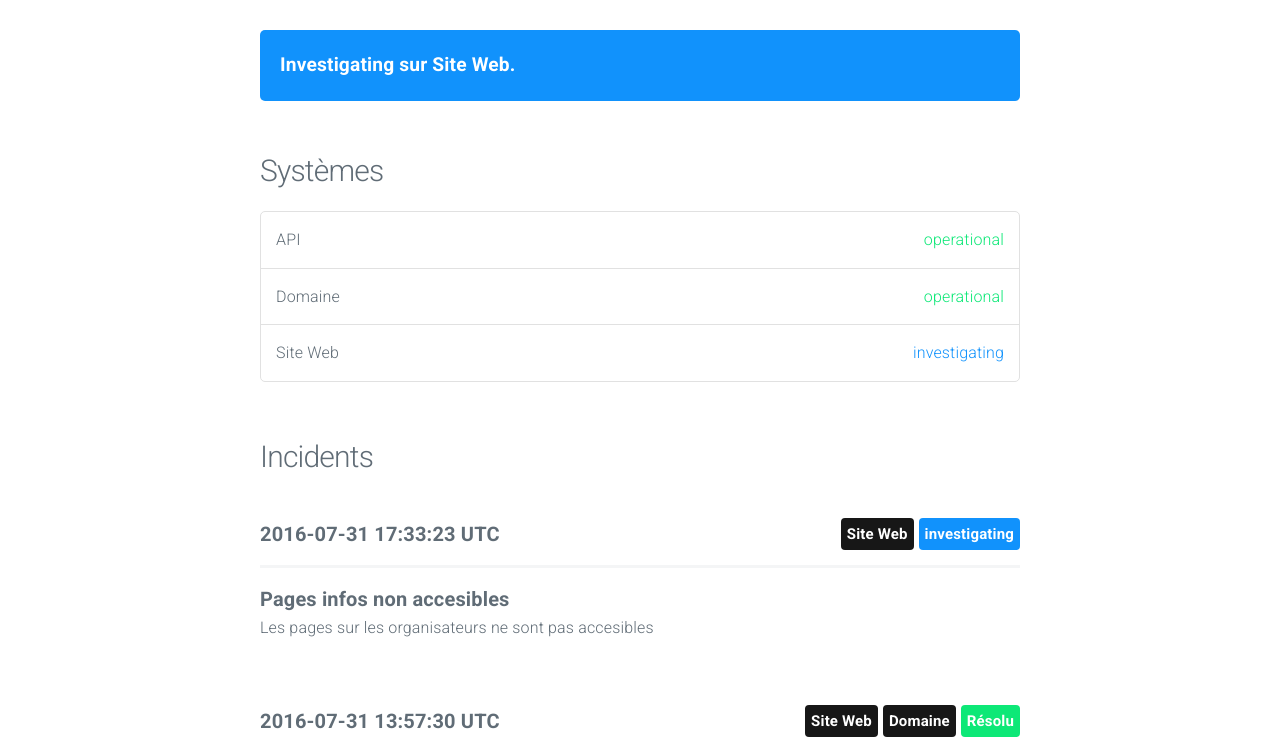
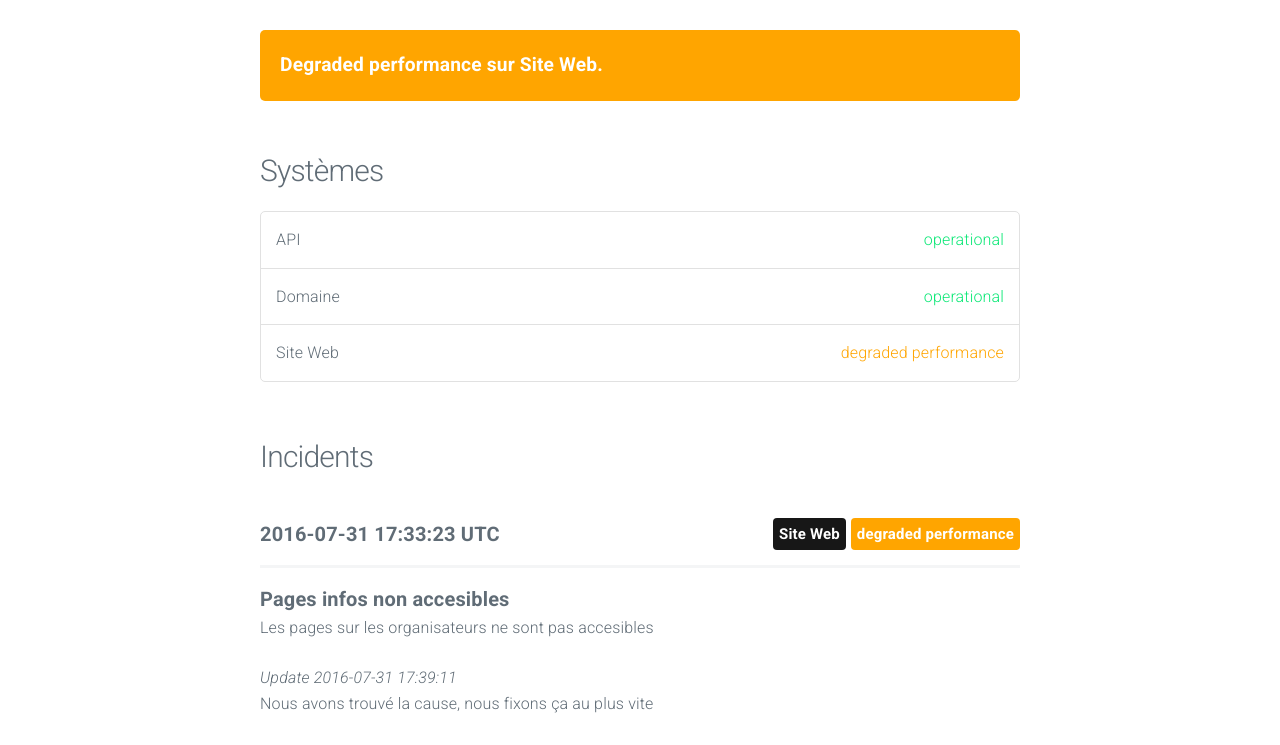
Before and after one commit to leonekmi/TwittoLabel, a plain HTML site: page index.html in a window 1280 px wide. Shown: the part 55-800 px from the top of the page. Drawn offline with nearby package versions, Linux system fonts and the light colour scheme.

Commit message:
update index

```diff
--- a/index.html
+++ b/index.html
@@ -32,8 +32,8 @@
 			<section class="container" id="main">
 
 
-					<div class="panel investigating">
-						Investigating sur Site Web.
+					<div class="panel degraded performance">
+						Degraded performance sur Site Web.
 					</div>
 
 
@@ -50,7 +50,7 @@
 					</li>
 
 					<li>
-						Site Web <span class="status investigating">investigating</span>
+						Site Web <span class="status degraded performance">degraded performance</span>
 					</li>
 
 				</ul>
@@ -62,7 +62,7 @@
 						<span class="date">2016-07-31 17:33:23 UTC</span>
 
 
-							<span class="label investigating float-right">investigating</span>
+							<span class="label degraded performance float-right">degraded performance</span>
 
 
 							<span class="label system float-right">Site Web</span>
@@ -71,6 +71,10 @@
 
 						<span class="title">Pages infos non accesibles</span>
 						<p>Les pages sur les organisateurs ne sont pas accesibles</p>
+
+							<p><em>Update 2016-07-31 17:39:11</em><br/>
+							Nous avons trouvé la cause, nous fixons ça au plus vite
+							</p>
 
 					</div>
 
```
